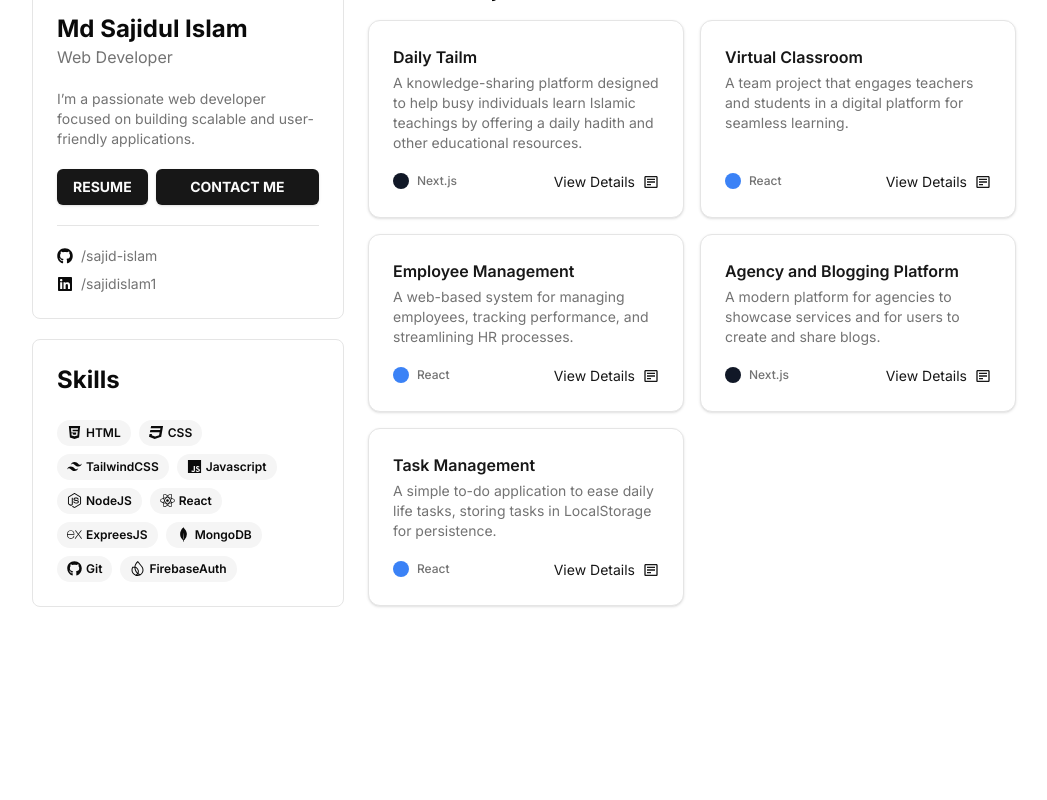
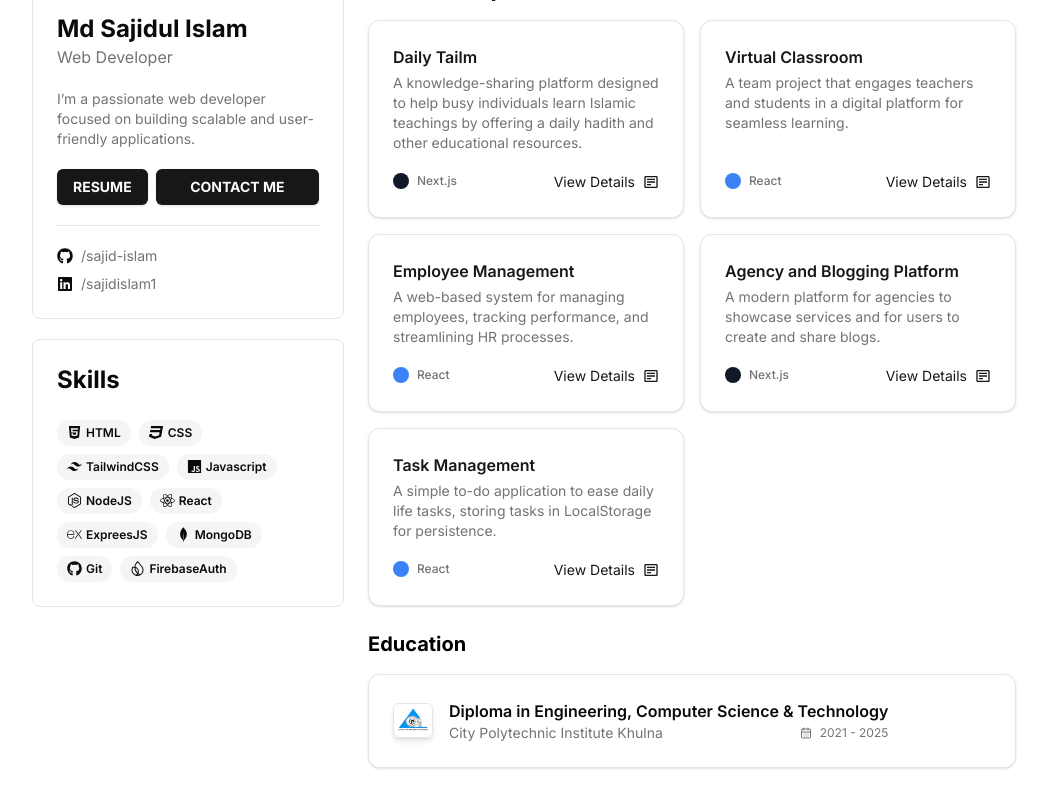
Before and after one commit to sajid-islam/portfolio-v2, a Next.js app: page / in a window 1280 px wide. Shown: the part 266-1066 px from the top of the page, without its empty margins (116-1163 px from the left). Before the commit the page ends 905 px from the top, so only its background shows below. Built offline with nearby package versions, Linux system fonts and the light colour scheme.

Commit message:
Add:Education section

```diff
--- /dev/null
+++ b/src/components/portfolioShowcaseComponents/Education.jsx
@@ -0,0 +1,63 @@
+import Image from "next/image";
+import { CalendarDays } from "lucide-react";
+import { Card, CardContent } from "@/components/ui/card";
+
+const education = [
+    {
+        degree: "Diploma in Engineering, Computer Science & Technology ",
+        institution: "City Polytechnic Institute Khulna",
+        logo: "/city-polytechnic-institute-logo.png",
+        duration: "2021 - 2025",
+        description:
+            "Focused on software engineering, web development, and data structures. Actively involved in programming contests and student tech communities.",
+    },
+];
+
+const Education = () => {
+    return (
+        <section className="mt-6">
+            <h2 className="text-xl font-bold mb-4 text-black dark:text-white">
+                Education
+            </h2>
+            <Card>
+                <CardContent className="pt-6">
+                    <ul className="space-y-8">
+                        {education.map((e, i) => (
+                            <li
+                                key={i}
+                                className="border-b last:border-b-0 pb-8 last:pb-0"
+                            >
+                                {/* Education Details */}
+                                <div className="flex items-center space-x-4">
+                                    <Image
+                                        src={e.logo}
+                                        alt={e.institution}
+                                        width={40}
+                                        height={40}
+                                        className="rounded-md border shadow-md object-cover p-1"
+                                    />
+                                    <div>
+                                        <h3 className="font-semibold">
+                                            {e.degree}
+                                        </h3>
+                                        <div className="flex justify-between items-center">
+                                            <p className="text-sm text-muted-foreground">
+                                                {e.institution}
+                                            </p>
+                                            <p className="text-xs text-muted-foreground flex items-center">
+                                                <CalendarDays className="size-3 mr-2" />
+                                                {e.duration}
+                                            </p>
+                                        </div>
+                                    </div>
+                                </div>
+                            </li>
+                        ))}
+                    </ul>
+                </CardContent>
+            </Card>
+        </section>
+    );
+};
+
+export default Education;
--- a/src/components/portfolioShowcaseComponents/PortfolioShowcase.jsx
+++ b/src/components/portfolioShowcaseComponents/PortfolioShowcase.jsx
@@ -1,4 +1,5 @@
 import AboutMe from "./AboutMe";
+import Education from "./Education";
 import FeaturedProjects from "./FeaturedProjects";
 
 const PortfolioShowcase = () => {
@@ -6,6 +7,7 @@ const PortfolioShowcase = () => {
         <section>
             <AboutMe />
             <FeaturedProjects />
+            <Education />
         </section>
     );
 };
```
Also changed, not shown: public/city-polytechnic-institute-logo.png (added).
